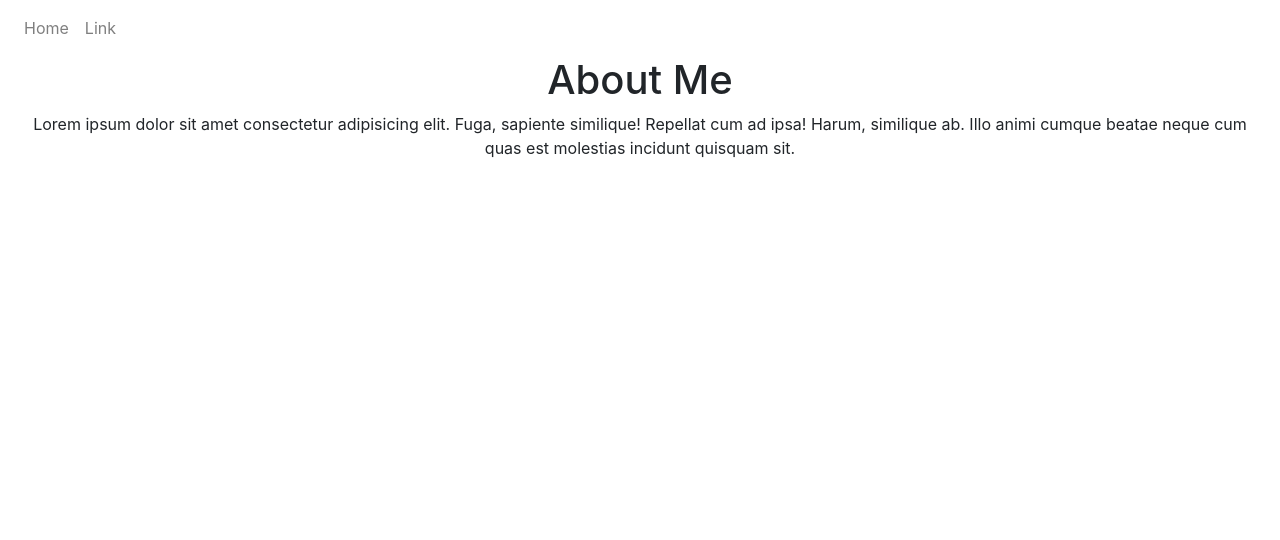
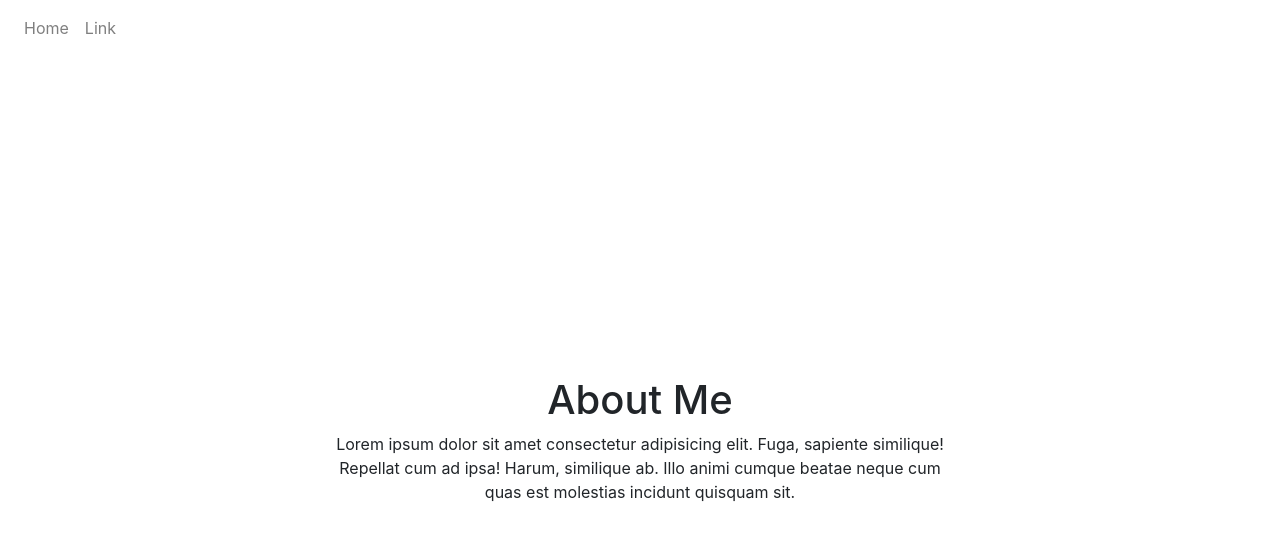
Before and after one commit to stdenisj/stdenisj.github.io, a React (Create React App) app: page / in a window 1280 px wide. Shown: the top 540 px of the page. Built offline with nearby package versions, Linux system fonts and the light colour scheme.

Commit message:
updated stying to have a height of 100vh instead of %, added padding to content

```diff
--- a/src/components/AboutMe.jsx
+++ b/src/components/AboutMe.jsx
@@ -3,8 +3,9 @@ import { Container } from 'react-bootstrap'
 
 export default function AboutMe() {
     const componentStyle = {
-        height: '100%',
-        justifyContent: 'center'
+        height: '100vh',
+        justifyContent: 'center',
+        padding: '40vh'
     }
     return (
         <Container style={ componentStyle }fluid>
```
